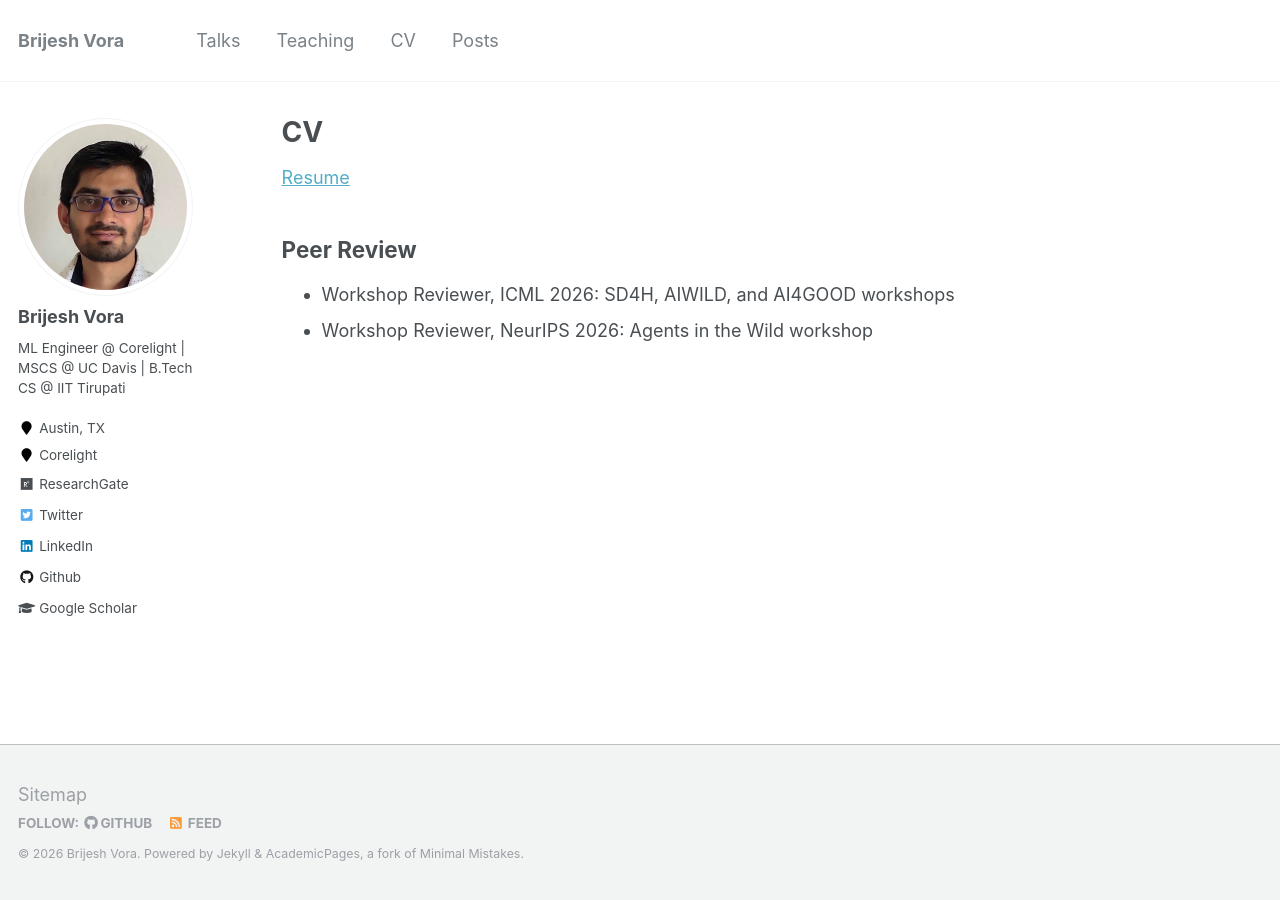
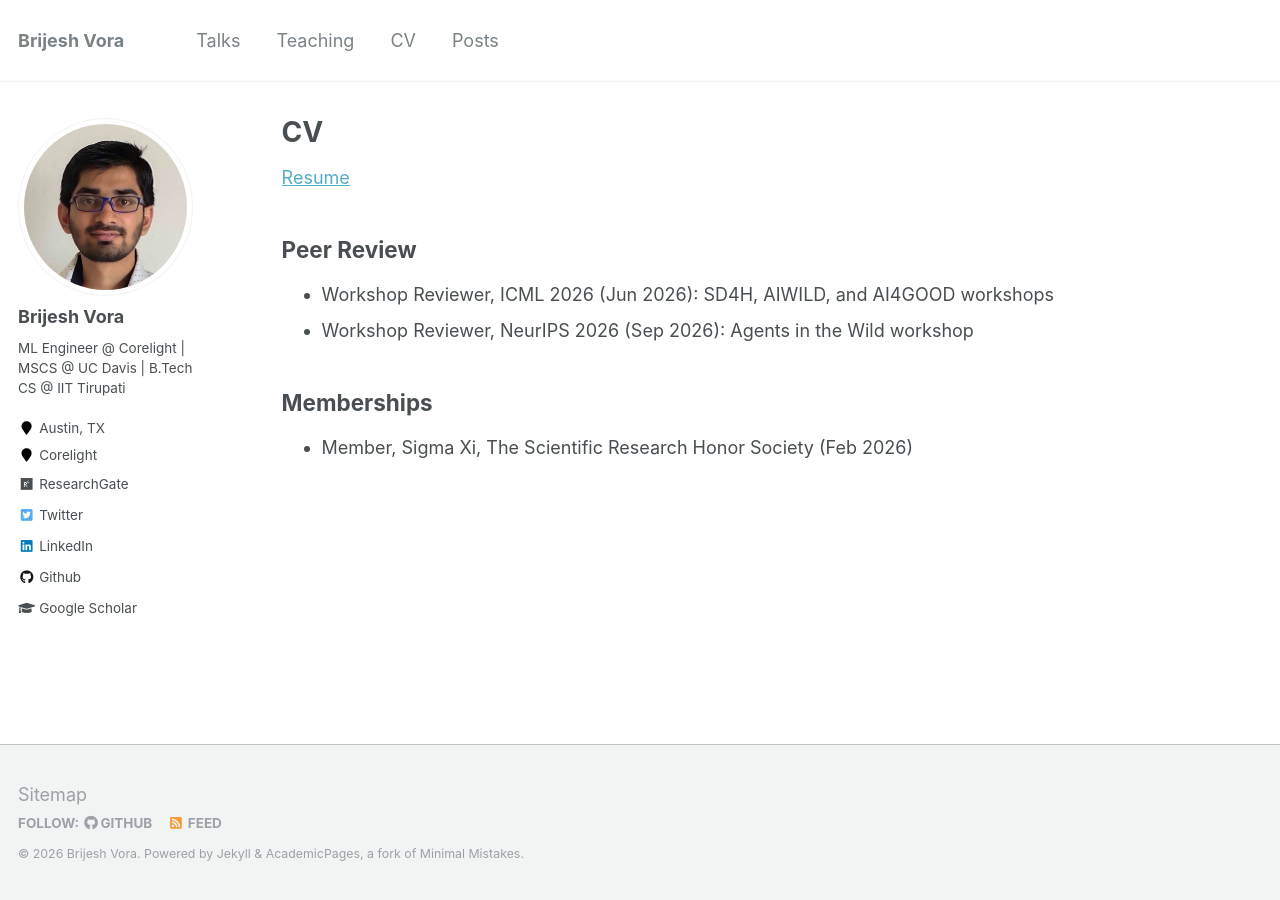
Before and after one commit to vorabrijesh/vorabrijesh.github.io, a Jekyll site: the page built from _pages/cv.md, in a window 1280 px wide. Built offline with Jekyll 4.4.1, drawn with Linux system fonts in a browser that asks for light colours.

Commit message:
Add Sigma Xi membership and review dates to About and CV pages
Co-Authored-By: Claude Sonnet 5.5 <noreply@anthropic.com>
Claude-Session: https://claude.ai/code/session_01E4cWsMTHWjjgtAXu9no7LF

```diff
--- a/_pages/cv.md
+++ b/_pages/cv.md
@@ -11,8 +11,12 @@ redirect_from:
 
 ## Peer Review
 
-* Workshop Reviewer, ICML 2026: SD4H, AIWILD, and AI4GOOD workshops
-* Workshop Reviewer, NeurIPS 2026: Agents in the Wild workshop
+* Workshop Reviewer, ICML 2026 (Jun 2026): SD4H, AIWILD, and AI4GOOD workshops
+* Workshop Reviewer, NeurIPS 2026 (Sep 2026): Agents in the Wild workshop
+
+## Memberships
+
+* Member, Sigma Xi, The Scientific Research Honor Society (Feb 2026)
 
 <!--
 {% include base_path %}
```
Also changed, not shown: _pages/about.md (+3 -0 lines).
